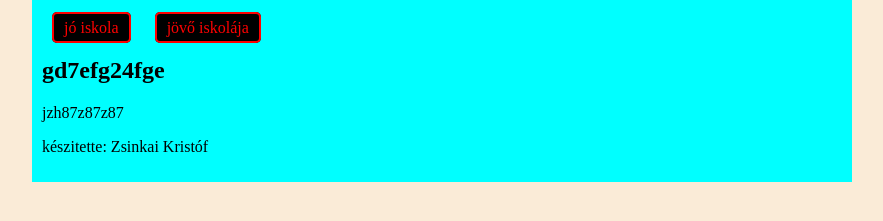
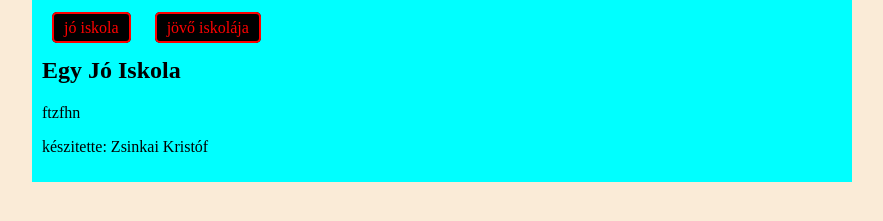
Before and after one commit to BestBHplayer/jovoiskolaja, a plain HTML site: page index.html in a window 1280 px wide. Shown: the part 79-300 px from the top of the page, without its empty margins (198-1081 px from the left). Drawn offline with Linux system fonts and the light colour scheme.

Commit message:
stilus valtoztatas

```diff
--- a/index.html
+++ b/index.html
@@ -16,8 +16,8 @@
         <a href="masik.html">jövő iskolája</a>
       </div>
       <div id="tartalom">
-        <h2>gd7efg24fge</h2>
-        <p>jzh87z87z87</p>
+        <h2>Egy jó iskola</h2>
+        <p>ftzfhn</p>
       </div>
       <div id="lablec">
         <p>készitette: Zsinkai Kristóf</p>
--- a/stilus.css
+++ b/stilus.css
@@ -23,3 +23,5 @@ body {
     color:yellow ;
     background-color: orange;
 }
+h2 {text-decoration: double;
+text-transform: capitalize;}
```
